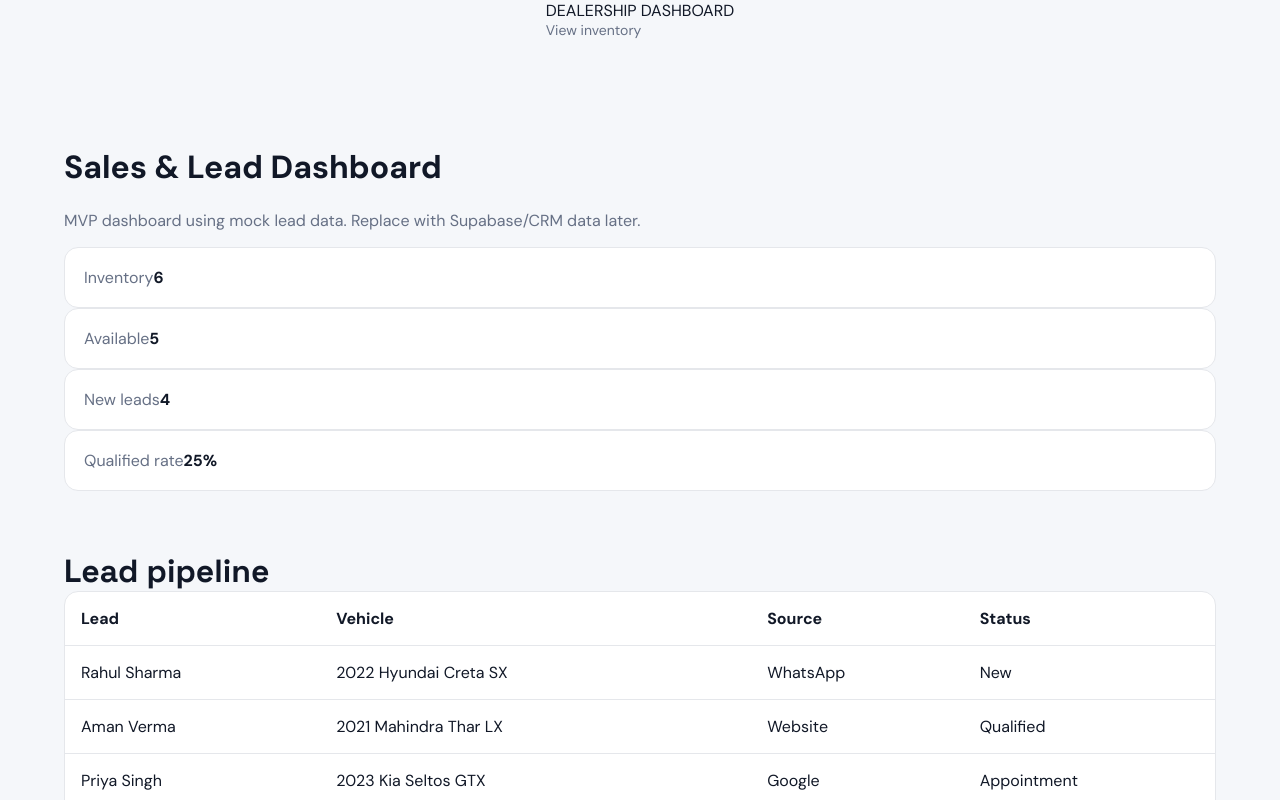
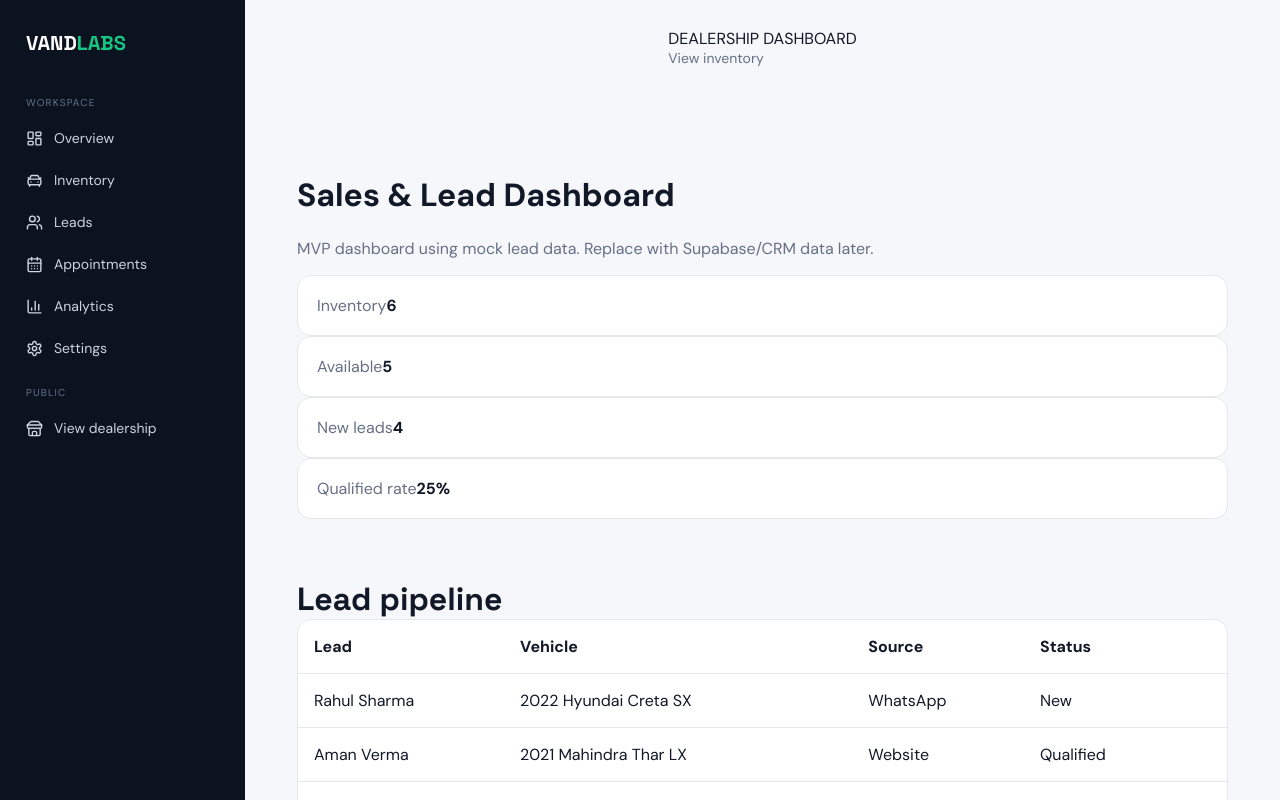
Before and after one commit to Gaurav-7489/used-car-platform, a Next.js app: page /dashboard in a window 1280 px wide. Shown: the top 800 px of the page. Built offline with nearby package versions, Linux system fonts and the light colour scheme.

Commit message:
Add dealership dashboard shell

```diff
--- /dev/null
+++ b/app/dashboard/layout.tsx
@@ -0,0 +1,9 @@
+import Link from 'next/link';
+import { LayoutDashboard, CarFront, Users, CalendarDays, BarChart3, Settings, Store } from 'lucide-react';
+
+const links = [
+  ['Overview','/dashboard',LayoutDashboard],['Inventory','/dashboard/inventory',CarFront],['Leads','/dashboard/leads',Users],['Appointments','/dashboard/appointments',CalendarDays],['Analytics','/dashboard/analytics',BarChart3],['Settings','/dashboard/settings',Settings]
+];
+export default function DashboardLayout({children}:{children:React.ReactNode}){
+ return <div className="dashboard"><aside className="sidebar"><div className="side-logo">VAND<span>LABS</span></div><div className="side-section">Workspace</div>{links.map(([label,href,Icon])=><Link key={href} href={href as string} className="side-link"><Icon size={17}/><span>{label as string}</span></Link>)}<div className="side-section">Public</div><Link href="/" className="side-link"><Store size={17}/><span>View dealership</span></Link></aside><main className="main">{children}</main></div>
+}
```
